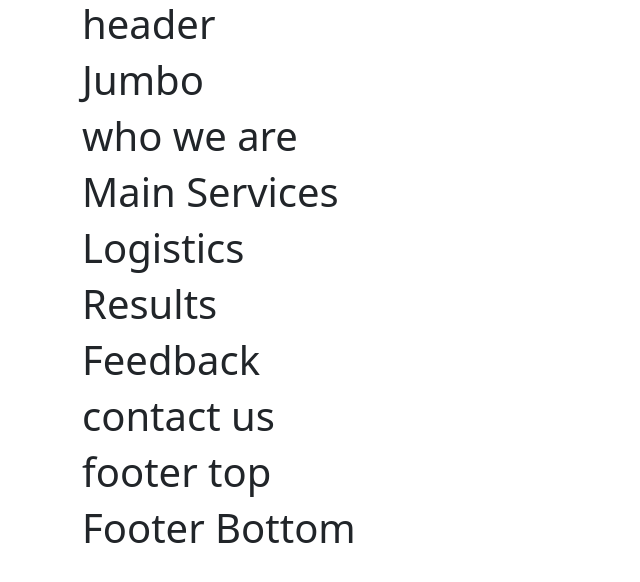
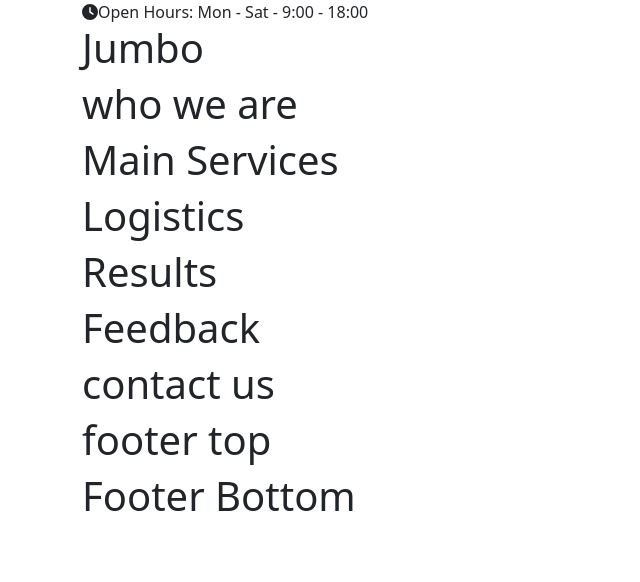
Before and after one commit to ttom-eragiapreso/proj-html-vuejs, a Vue app: page / in a window 1280 px wide. Shown: the top 582 px of the page, without its empty margins (0-640 px from the left). Built offline with nearby package versions, Linux system fonts and the light colour scheme.

Commit message:
centralizzato l'informazione del business nello store

```diff
--- a/src/components/HeaderComponent.vue
+++ b/src/components/HeaderComponent.vue
@@ -1,14 +1,28 @@
 <script>
+import {store} from '../data/store'
 export default {
-  name: 'HeaderComponent'
+  name: 'HeaderComponent',
+  data(){
+    return {
+      store
+    }
+  }
 }
 </script>
 
 <template>
+
+<div class="em-container">
   <div class="container">
-    <h1>header</h1>
+
+    <div class="hours">
+      <font-awesome-icon icon="fa-solid fa-clock"/>
+      <span>Open Hours: {{store.businessInfo.openingDays}} - {{store.businessInfo.openingHours}}</span>
+    </div>
 
   </div>
+</div>
+
 
 </template>
 
@@ -17,5 +31,4 @@ export default {
 @use '../styles/partials/variables' as *;
 
 
-
 </style>
--- a/src/data/store.js
+++ b/src/data/store.js
@@ -1,5 +1,50 @@
 import {reactive} from 'vue'
 
 export const store = reactive({
-  test: ''
+  businessInfo: {
+    name: 'Nexgen',
+    openingDays: 'Mon - Sat',
+    openingHours: '9:00 - 18:00',
+    phoneNumber: '+1(305) 1234-5678',
+    emailAddress: 'hello@example.com',
+    socialLinks: [
+      {
+        name: 'Facebook',
+        href: '#',
+        icon: 'fa-brands fa-facebook'
+      },
+      {
+        name: 'Twitter',
+        href: '#',
+        icon: 'fa-brands fa-twitter'
+      },
+      {
+        name: 'LinkedIn',
+        href: '#',
+        icon: 'fa-brands fa-linkedin'
+      }
+    ],
+    navbarLink: [
+      {
+        title: 'HOME',
+        href: '#'
+      },
+      {
+        title: 'ABOUT',
+        href: '#'
+      },
+      {
+        title: 'SERVICES',
+        href: '#'
+      },
+      {
+        title: 'PROCESS',
+        href: '#'
+      },
+      {
+        title: 'TESTIMONIALS',
+        href: '#'
+      },
+    ]
+  }
 })
--- a/src/main.js
+++ b/src/main.js
@@ -8,9 +8,20 @@ import { library } from '@fortawesome/fontawesome-svg-core'
 import { FontAwesomeIcon } from '@fortawesome/vue-fontawesome'
 
 /* import specific icons */
-import { faPhone, faTruckRampBox, faTemperatureLow, faBoxesStacked, faLocationDot, faTruckMonster, faBoxes, faTruck  } from '@fortawesome/free-solid-svg-icons'
+import {
+  faPhone,
+  faTruckRampBox,
+  faTemperatureLow,
+  faBoxesStacked,
+  faLocationDot,
+  faTruckMonster,
+  faBoxes,
+  faClock,
+  faTruck  } from '@fortawesome/free-solid-svg-icons'
+
 import { faFacebook, faTwitter, faLinkedin } from '@fortawesome/free-brands-svg-icons'
-import { faEnvelope, faClock, faUser } from '@fortawesome/free-regular-svg-icons'
+
+import { faEnvelope, faUser } from '@fortawesome/free-regular-svg-icons'
 
 /* add icons to the library */
 library.add( faFacebook, faLinkedin, faTwitter, faPhone, faTruckRampBox, faTemperatureLow, faBoxesStacked, faLocationDot, faTruckMonster, faBoxes, faTruck, faEnvelope, faClock, faUser)
--- a/src/styles/partials/_variables.scss
+++ b/src/styles/partials/_variables.scss
@@ -1,2 +1,5 @@
+// Color palette based on primary color
+
 $primary-color: #038384;
-$secondary-color: lighten($primary-color, 70%)
+$secondary-color: lighten($primary-color, 15%);
+$muted-color: darken($primary-color, 10%)
```
